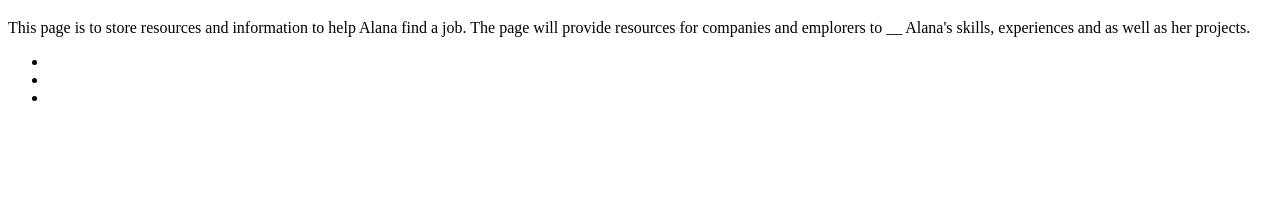
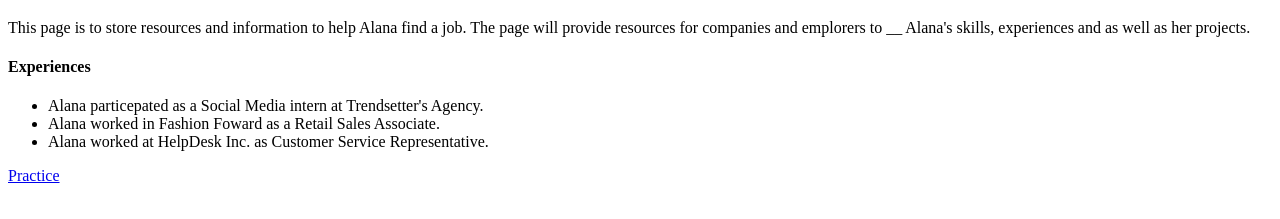
Before and after one commit to LidiaV2/Lidia.V2, a plain HTML site: page index.html in a window 1280 px wide. Shown: the part 61-280 px from the top of the page. Drawn offline with Linux system fonts and the light colour scheme.

Commit message:
Update index.html

```diff
--- a/index.html
+++ b/index.html
@@ -8,10 +8,12 @@
 <body>
    <h1>Alana's Resume</h1>
    <p>This page is to store resources and information to help Alana find a job. The page will provide resources for companies and emplorers to __ Alana's skills, experiences and as well as her projects.</p>
-   <ul>
-    <li></li>
-    <li></li>
-    <li></li>
-   </ul>
+      <h4>Experiences</h4>
+    <ul>
+      <li>Alana particepated as a Social Media intern at Trendsetter's Agency.</li>
+      <li>Alana worked in Fashion Foward as a Retail Sales Associate.</li>
+      <li>Alana worked at HelpDesk Inc. as Customer Service Representative.</li>
+    </ul>
+    <a href="https://lidiav2.github.io/Lidia.V2/practice.html">Practice</a>
 </body>
 </html>
```
